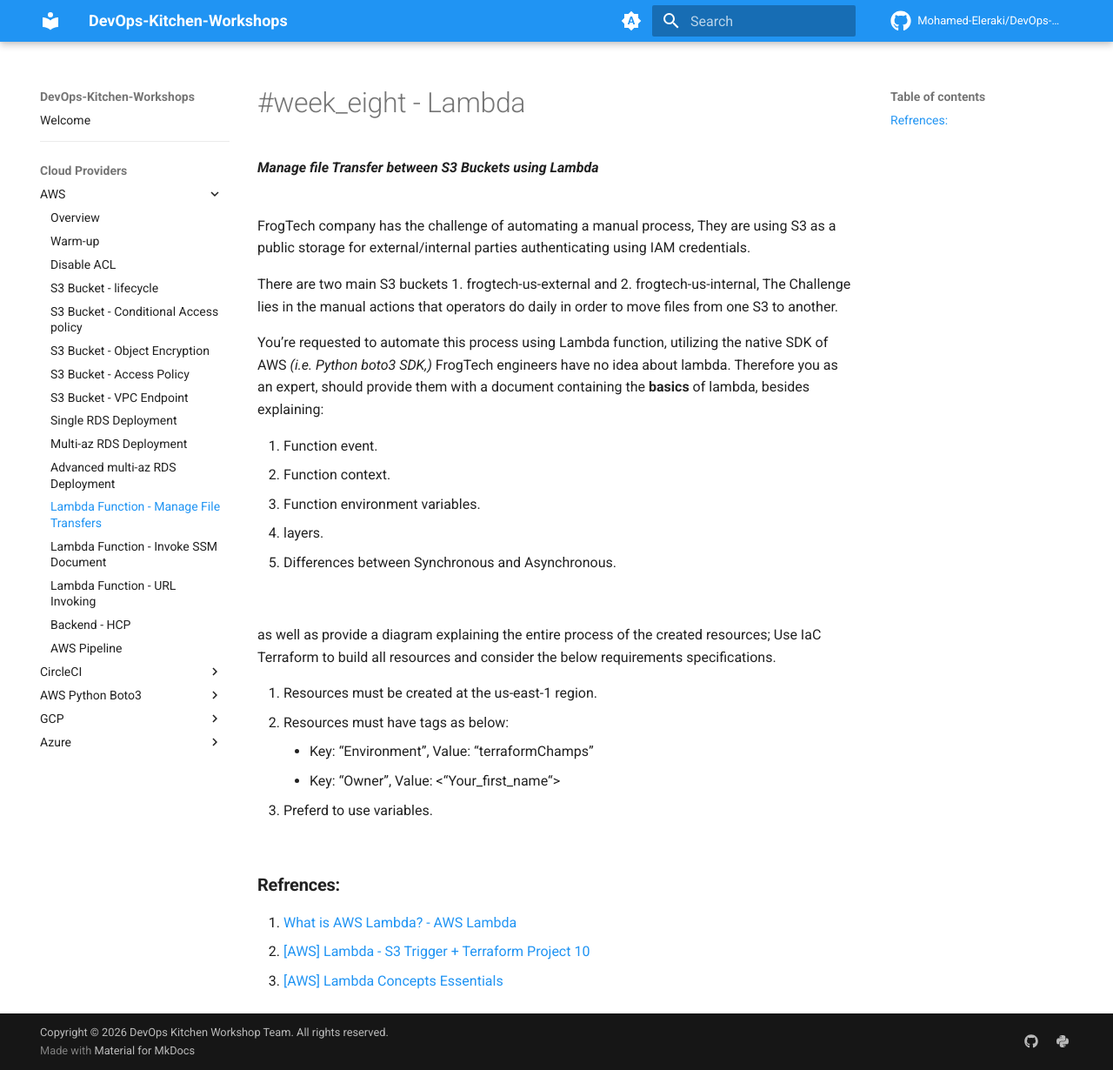
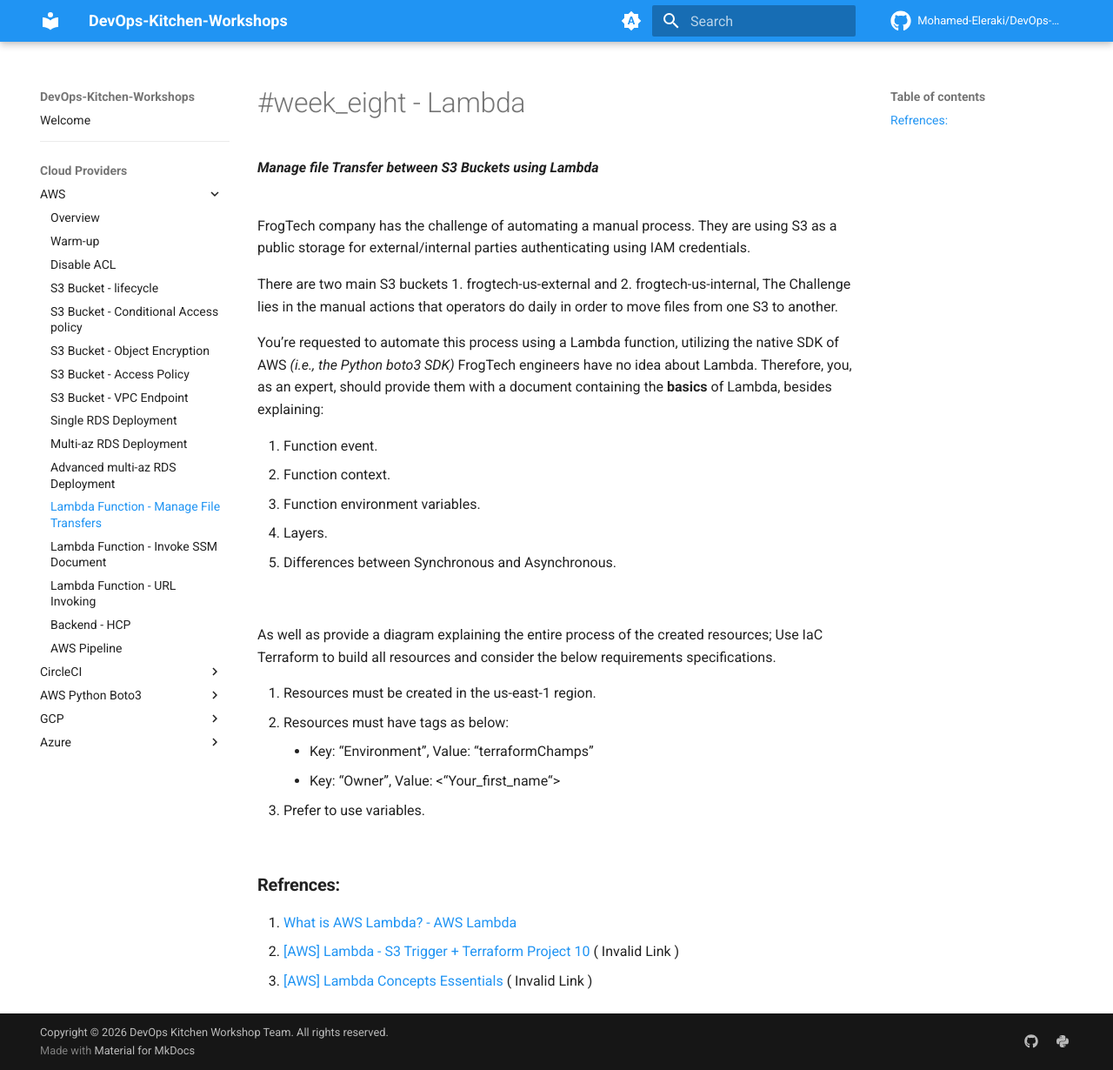
Before and after one commit to Mohamed-Eleraki/DevOps-Kitchen-Workshop, an MkDocs documentation site: the page built from docs/aws/lambda.md, in a window 1280 px wide and 1230 px high. Shown: the whole window at 87% size. Built offline with MkDocs 1.6.1 and Material for MkDocs 9.7.7, drawn with Linux system fonts in a browser that asks for light colours; comment, search, counter and statistics services are not loaded; the version menu is left out.

Commit message:
Update lambda.md

```diff
--- a/docs/aws/lambda.md
+++ b/docs/aws/lambda.md
@@ -4,37 +4,37 @@
 <br><br>
 
 
-FrogTech company has the challenge of automating a manual process, They are using S3 as a public storage for external/internal parties
+FrogTech company has the challenge of automating a manual process. They are using S3 as a public storage for external/internal parties
 authenticating using IAM credentials.
 
 There are two main S3 buckets 1. frogtech-us-external and 2. frogtech-us-internal, The Challenge lies in the manual actions that
 operators do daily in order to move files from one S3 to another.
 
-You’re requested to automate this process using Lambda function, utilizing the native SDK of AWS _(i.e. Python boto3 SDK,)_ FrogTech
-engineers have no idea about lambda. Therefore you as an expert, should provide them with a document containing the **basics** of lambda,
+You’re requested to automate this process using a Lambda function, utilizing the native SDK of AWS _(i.e., the Python boto3 SDK)_ FrogTech
+engineers have no idea about Lambda. Therefore, you, as an expert, should provide them with a document containing the **basics** of Lambda,
 besides explaining:
 
 1. Function event.
 2. Function context.
 3. Function environment variables.
-4. layers.
+4. Layers.
 5. Differences between Synchronous and Asynchronous.
 
 <br>
 
-as well as provide a diagram explaining the entire process of the created resources; Use IaC Terraform to build all resources and consider
+As well as provide a diagram explaining the entire process of the created resources; Use IaC Terraform to build all resources and consider
 the below requirements specifications.
 
-1. Resources must be created at the us-east-1 region.
+1. Resources must be created in the us-east-1 region.
 2. Resources must have tags as below:
     - Key: “Environment”, Value: “terraformChamps”
     - Key: “Owner”, Value: <“Your_first_name“>
-3. Preferd to use variables.
+3. Prefer to use variables.
 <br>
 <br>
 
 ### **Refrences:**
 
 1. [What is AWS Lambda? - AWS Lambda](https://docs.aws.amazon.com/lambda/latest/dg/welcome.html)
-2. [\[AWS\] Lambda - S3 Trigger + Terraform Project 10](https://mohamed-eleraky.hashnode.dev/aws-lambda-s3-trigger-terraform-project-10#heading-the-architecture-design-diagram)
-3. [\[AWS\] Lambda Concepts Essentials](https://mohamed-eleraky.hashnode.dev/aws-lambda-concepts-essentials#heading-synchronous-invocation)
+2. [\[AWS\] Lambda - S3 Trigger + Terraform Project 10](https://mohamed-eleraky.hashnode.dev/aws-lambda-s3-trigger-terraform-project-10#heading-the-architecture-design-diagram)  ( Invalid Link )
+3. [\[AWS\] Lambda Concepts Essentials](https://mohamed-eleraky.hashnode.dev/aws-lambda-concepts-essentials#heading-synchronous-invocation)  ( Invalid Link )
```
